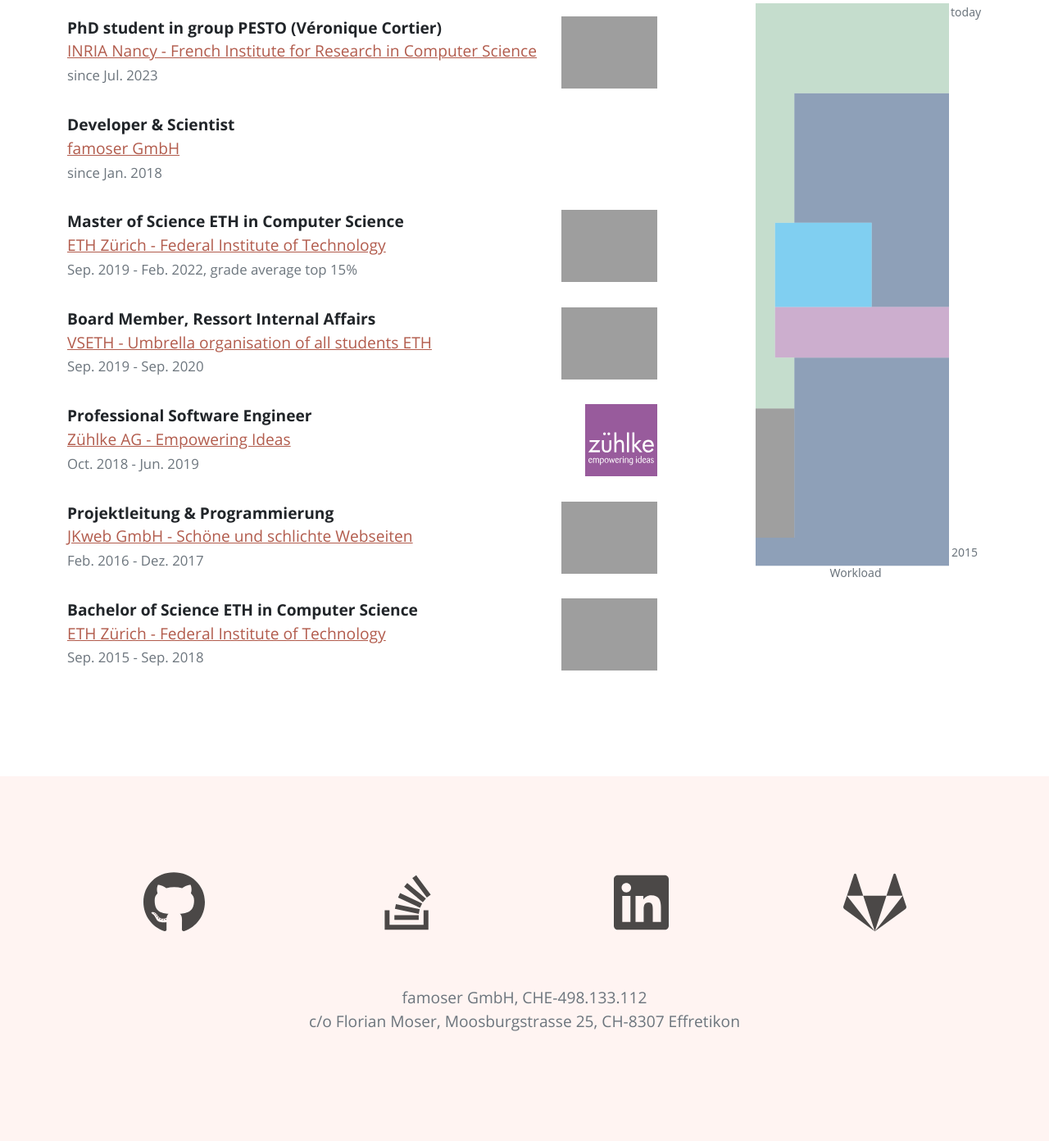
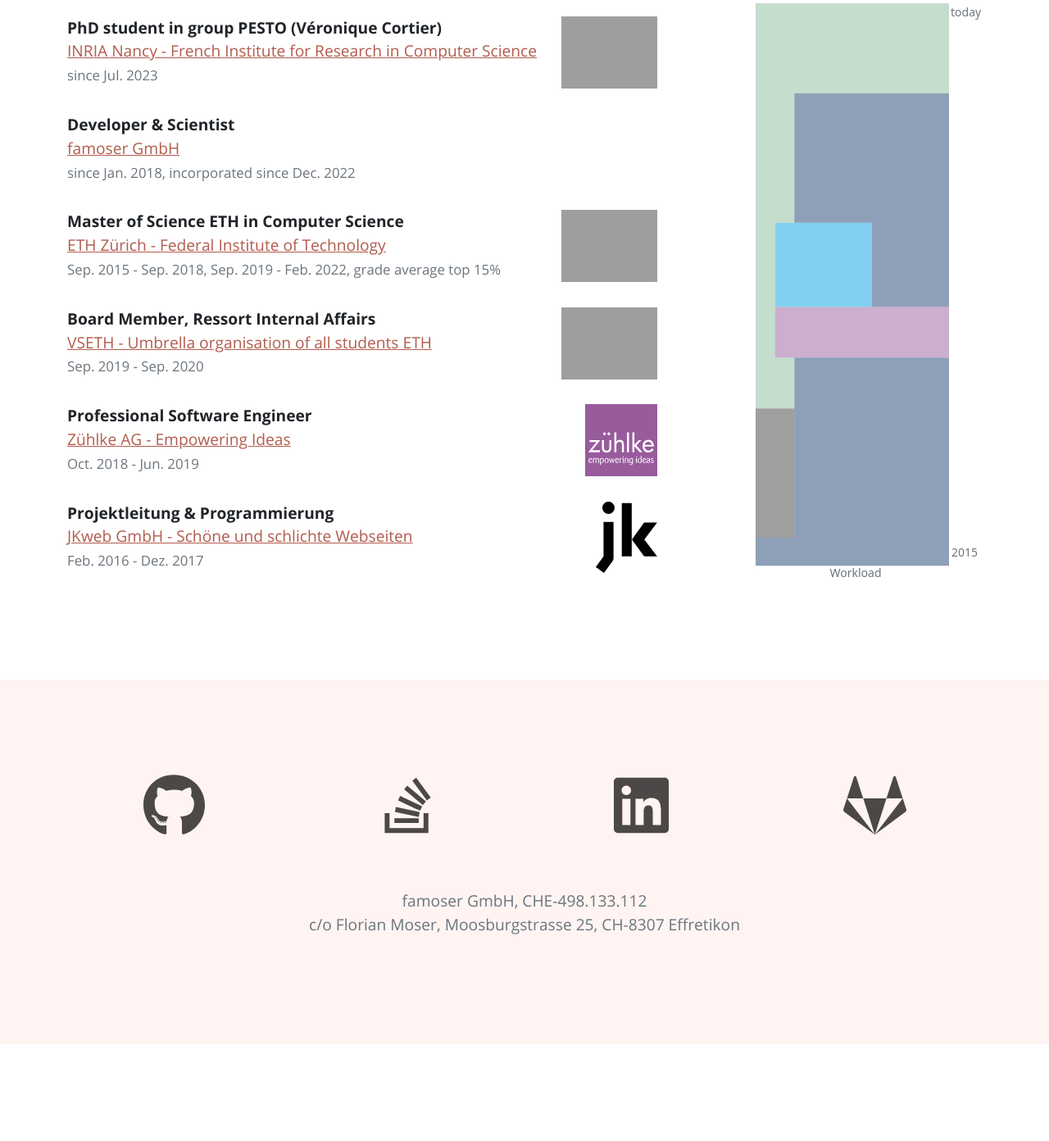
Before and after one commit to famoser/famoser.ch, a PHP site: page / in a window 1280 px wide. Shown: the part 4946-6338 px from the top of the page at 82% size. After the commit the page ends 6220 px from the top, so only its background shows below. Run offline with PHP 8.4, Linux system fonts and the light colour scheme; grey boxes are pictures that could not be loaded.

Commit message:
Simplify jobs

```diff
--- a/public/index.php
+++ b/public/index.php
@@ -339,14 +339,14 @@ include "../templates/head.html"
                             "title" => "Developer & Scientist",
                             "firm" => "famoser GmbH",
                             "link" => "https://famoser.ch",
-                            "period" => "since Jan. 2018"
+                            "period" => "since Jan. 2018, incorporated since Dec. 2022"
                         ],
                         [
-                            "class" => "eth-master",
+                            "class" => "eth",
                             "title" => "Master of Science ETH in Computer Science",
                             "firm" => "ETH Zürich - Federal Institute of Technology",
                             "link" => "https://ethz.ch",
-                            "period" => "Sep. 2019 - Feb. 2022, grade average top 15%",
+                            "period" => "Sep. 2015 - Sep. 2018, Sep. 2019 - Feb. 2022, grade average top 15%",
                             "image_name" => "eth.png"
                         ],
                         [
@@ -371,16 +371,8 @@ include "../templates/head.html"
                             "firm" => "JKweb GmbH - Schöne und schlichte Webseiten",
                             "link" => "https://jkweb.ch",
                             "period" => "Feb. 2016 - Dez. 2017",
-                            "image_name" => "jkweb.png"
-                        ],
-                        [
-                            "class" => "eth-bachelor",
-                            "title" => "Bachelor of Science ETH in Computer Science",
-                            "firm" => "ETH Zürich - Federal Institute of Technology",
-                            "link" => "https://ethz.ch",
-                            "period" => "Sep. 2015 - Sep. 2018",
-                            "image_name" => "eth.png"
-                        ],
+                            "image_name" => "jkweb.svg"
+                        ]
                     ];
 
                     foreach ($jobs as $job) { ?>
@@ -417,8 +409,8 @@ include "../templates/head.html"
                                 </feComponentTransfer>
                             </filter>
                             <g transform="scale(-1,-1)" transform-origin="center">
-                                <g class="eth-master" filter="url(#dry)">
-                                    <title>ETH</title>
+                                <g class="eth" filter="url(#dry)">
+                                    <title>ETH Master</title>
                                     <!--
                                     10 sep 2015 (8) - jan 2016 (0+12)
                                     0.8 feb 2016 - aug 2018 (7+36)
@@ -428,8 +420,8 @@ include "../templates/head.html"
                                     -->
                                     <polygon points="0,54 4,54 4,69 8,69 8,92 0,92" fill="#1f4070"></polygon>
                                 </g>
-                                <g class="eth-bachelor" filter="url(#dry)">
-                                    <title>ETH</title>
+                                <g class="eth" filter="url(#dry)">
+                                    <title>ETH Bachelor</title>
                                     <!--
                                     10 sep 2015 (8) - jan 2016 (0+12)
                                     0.8 feb 2016 - aug 2018 (7+36)
```
Also changed, not shown: public/images/jobs/jkweb.svg (added).
